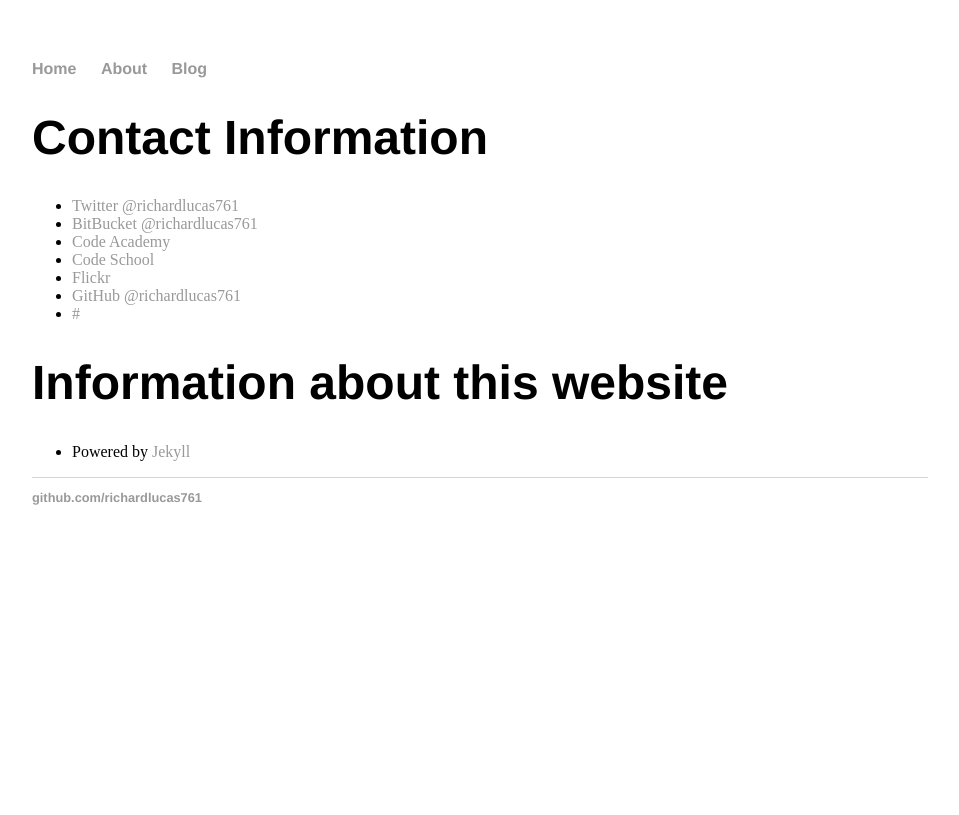
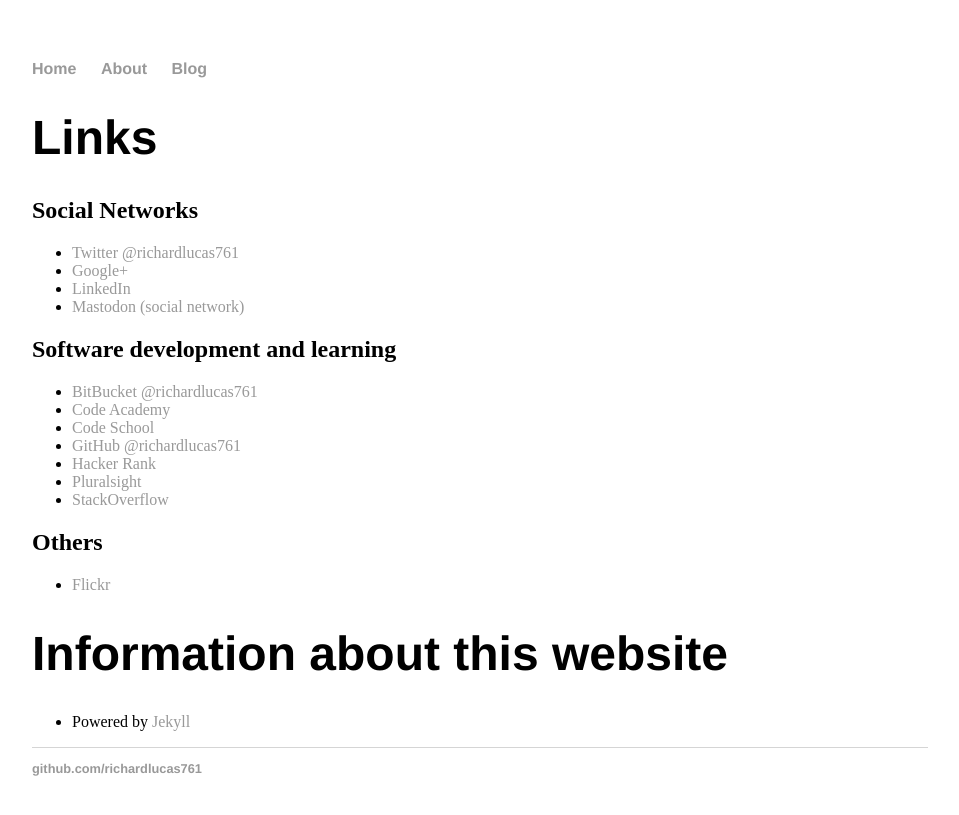
Before and after one commit to richardlucas761/richardlucas761.github.io, a Jekyll site: the page built from about/index.html, in a window 1280 px wide. Shown: the top 815 px of the page, without its empty margins (160-1119 px from the left). Built offline with Jekyll 4.4.1, drawn with Linux system fonts in a browser that asks for light colours.

Commit message:
Update index.html

```diff
--- a/about/index.html
+++ b/about/index.html
@@ -5,17 +5,34 @@
 ---
 
   <div class="about">
-	<h1>Contact Information</h1>
+	<h1>Links</h1>
+
+	  <h2>Social Networks</h2>
+
+	<ul class="contacts">
+		<li><a href="https://twitter.com/richardlucas761">Twitter @richardlucas761</a></li>
+		<li><a href="https://plus.google.com/u/1/117753208358937726831">Google+</a></li>
+		<li><a href="http://linkedin.com/in/richard-lucas-a5936437">LinkedIn</a></li>
+		<li><a href="https://mastodon.cloud/@richardlucas761">Mastodon (social network)</a></li>
+		</ul>
+
+	  <h2>Software development and learning</h2>
 
    	<ul class="contacts">
-		<li><a href="https://twitter.com/richardlucas761">Twitter @richardlucas761</a></li>
 		<li><a href="https://bitbucket.org/richardlucas761/">BitBucket @richardlucas761</a></li>
 		<li><a href="https://www.codecademy.com/microRunner08350">Code Academy</a></li>
 		<li><a href="https://www.codeschool.com/users/3813148">Code School</a></li>
+		<li><a href="https://github.com/richardlucas761">GitHub @richardlucas761</a></li>
+		<li><a href="https://www.hackerrank.com/richardlucas761">Hacker Rank</a></li>
+		<li><a href="https://app.pluralsight.com/profile/richard-lucas3">Pluralsight</a></li>
+		<li><a href="https://stackoverflow.com/users/131787/richard-lucas">StackOverflow</a></li>
+	</ul>
+
+	  <h2>Others</h2>
+
+	  <ul class="contacts">
 		<li><a href="https://www.flickr.com/photos/148773202@N06/">Flickr</a></li>
-		<li><a href="https://github.com/richardlucas761">GitHub @richardlucas761</a></li>
-		<li><a href="#">#</a></li>
-	</ul>
+		</ul>
 
 	<h1>Information about this website</h1>
 
```
